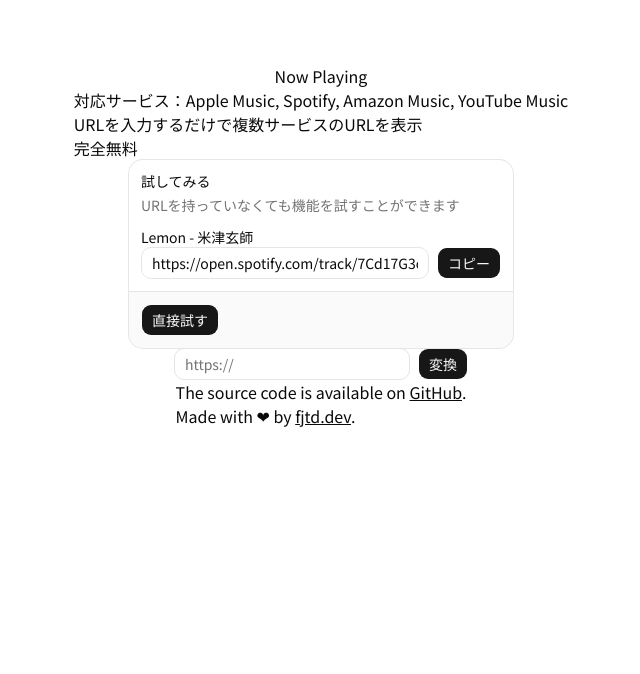
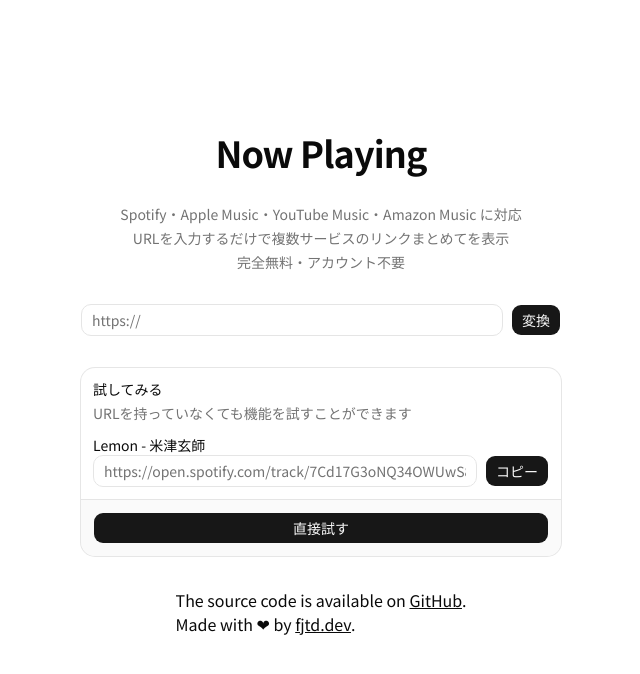
Before and after one commit to fjt-dev/nowplaying, a Next.js app: page / in a window 1280 px wide. Shown: the top 674 px of the page, without its empty margins (319-959 px from the left). Built offline with nearby package versions, Linux system fonts and the light colour scheme.

Commit message:
feat: improve layout and styling

```diff
--- a/app/page.tsx
+++ b/app/page.tsx
@@ -7,11 +7,11 @@
 
 export default function Page() {
   return (
-    <main className="flex flex-col items-center min-h-screen px-4 py-16">
+    <main className="flex flex-col items-center justify-center min-h-screen px-4 gap-8 max-w-lg mx-auto w-full">
       <Hero />
       <ServiceInfo />
+      <UrlInput />
       <TryCard />
-      <UrlInput />
       <Footer />
       <Toaster />
     </main>
--- a/app/share/page.tsx
+++ b/app/share/page.tsx
@@ -1,4 +1,5 @@
 import { OdesliResponse } from '@/types/odesli';
+import NextImage from 'next/image';
 import SongCard from '@/components/SongCard';
 import PlayCard from '@/components/PlayCard';
 import ShareButton from '@/components/ShareButton';
@@ -27,10 +28,31 @@
   const entity = data.entitiesByUniqueId[data.entityUniqueId]; // 入力したメタデータを取り出し
 
   return (
-    <div>
-      <SongCard thumbnailUrl={entity.thumbnailUrl} title={entity.title} artistName={entity.artistName} />
-      <PlayCard linksByPlatform={data.linksByPlatform} />
-      <ShareButton title={entity.title} artistName={entity.artistName} pageUrl={data.pageUrl} />
+    <div className="relative min-h-screen overflow-hidden">
+      {entity.thumbnailUrl && (
+        <NextImage
+          src={entity.thumbnailUrl}
+          alt=""
+          fill
+          sizes="100vw"
+          className="object-cover scale-110 blur-2xl opacity-50"
+          aria-hidden="true"
+        />
+      )}
+      <div className="relative z-10 flex flex-col items-center gap-4 px-4 py-8 max-w-md mx-auto overflow-x-hidden">
+        <SongCard thumbnailUrl={entity.thumbnailUrl} title={entity.title} artistName={entity.artistName} />
+        <PlayCard linksByPlatform={data.linksByPlatform} />
+        <ShareButton title={entity.title} artistName={entity.artistName} pageUrl={data.pageUrl} />
+        <div className="flex flex-col items-center gap-2 text-sm text-muted-foreground">
+          <p>
+            Made with &#x2764; by{' '}
+            <a href="https://fjtd.dev" className="underline">
+              fjtd.dev
+            </a>
+            .
+          </p>
+        </div>
+      </div>
     </div>
   );
 }
--- a/components/Hero.tsx
+++ b/components/Hero.tsx
@@ -1,3 +1,7 @@
 export default function Hero() {
-  return <div>Now Playing</div>;
+  return (
+    <div className="flex flex-col items-center text-center gap-2">
+      <h1 className="text-4xl font-bold tracking-tight">Now Playing</h1>
+    </div>
+  );
 }
--- a/components/PlayCard.tsx
+++ b/components/PlayCard.tsx
@@ -5,7 +5,7 @@
 
 type Props = {
   linksByPlatform: OdesliResponse['linksByPlatform'];
-}
+};
 
 const SUPPORTED_PLATFORMS = [
   { id: 'spotify', label: 'Spotify', icon: siSpotify },
@@ -16,17 +16,17 @@
 
 export default function PlayCard({ linksByPlatform }: Props) {
   return (
-    <Card>
+    <Card className='w-full'>
       <CardHeader>
         <CardTitle>Play</CardTitle>
       </CardHeader>
-      <CardContent>
+      <CardContent className="flex flex-col gap-2">
         {SUPPORTED_PLATFORMS.map(({ id, label, icon }) => {
           const link = linksByPlatform[id]; // リンク情報の取り出し，存在しない場合：undefined
           if (!link) return null; // リンクが存在しない場合何も表示しない
           return (
             // リンクが存在する場合
-            <Button key={id} asChild variant="outline" className="">
+            <Button key={id} asChild variant="outline" className="w-full">
               <a href={link.url} target="_blank">
                 {icon && (
                   <svg role="img" viewBox="0 0 24 24" width={20} height={20} fill={`#${icon.hex}`}>
--- a/components/ServiceInfo.tsx
+++ b/components/ServiceInfo.tsx
@@ -1,11 +1,9 @@
 export default function ServiceInfo() {
   return (
-    <>
-      <ul>
-        <li>対応サービス：Apple Music, Spotify, Amazon Music, YouTube Music</li>
-        <li>URLを入力するだけで複数サービスのURLを表示</li>
-        <li>完全無料</li>
-      </ul>
-    </>
+    <div className="flex flex-col text-center gap-1 text-muted-foreground text-sm w-full">
+      <p>Spotify・Apple Music・YouTube Music・Amazon Music に対応</p>
+      <p>URLを入力するだけで複数サービスのリンクまとめてを表示</p>
+      <p>完全無料・アカウント不要</p>
+    </div>
   );
 }
--- a/components/ShareButton.tsx
+++ b/components/ShareButton.tsx
@@ -15,12 +15,12 @@
   const misskeyUrl = `https://misskey-hub.net/share/?text=${encodeURIComponent(shareText)}&visibility=public&localOnly=0`;
 
   return (
-    <Card>
+    <Card className="w-full">
       <CardHeader>
         <CardTitle>Share</CardTitle>
       </CardHeader>
-      <CardContent className="">
-        <Button asChild>
+      <CardContent className="flex flex-row gap-2">
+        <Button asChild variant="outline" className="flex-1">
           <a href={twitterUrl} target="_blank">
             <svg role="img" viewBox="0 0 24 24" width={20} height={20} fill={`#${siX.hex}`}>
               <path d={siX.path} />
@@ -28,7 +28,7 @@
             X (Twitter)
           </a>
         </Button>
-        <Button asChild>
+        <Button asChild variant="outline" className="flex-1">
           <a href={misskeyUrl} target="_blank">
             <svg role="img" viewBox="0 0 24 24" width={20} height={20} fill={`#${siMisskey.hex}`}>
               <path d={siMisskey.path} />
--- a/components/SongCard.tsx
+++ b/components/SongCard.tsx
@@ -1,5 +1,5 @@
 import NextImage from 'next/image';
-import { Card, CardDescription, CardHeader, CardTitle } from './ui/card';
+import { Card, CardContent } from './ui/card';
 
 type Props = {
   thumbnailUrl?: string;
@@ -9,12 +9,24 @@
 
 export default function SongCard({ thumbnailUrl, title, artistName }: Props) {
   return (
-    <Card className="relative mx-auto w-full max-w-sm pt-0">
-      <CardHeader>
-        {thumbnailUrl && <NextImage src={thumbnailUrl} alt={title ?? 'アルバムアート'} width={300} height={300} />}
-        <CardTitle>{title ?? 'タイトル不明'}</CardTitle>
-        <CardDescription>{artistName ?? 'アーティスト不明'}</CardDescription>
-      </CardHeader>
+    <Card className="w-full overflow-hidden pt-0">
+      {thumbnailUrl && (
+        <div className="relative w-full aspect-square">
+          <NextImage
+            src={thumbnailUrl}
+            alt={title ?? 'アルバムアート'}
+            fill
+            sizes="(max-width: 768px) 100vw, 448px"
+            className="object-cover"
+            loading="eager"
+            priority
+          />
+        </div>
+      )}
+      <CardContent className="p-4 pt-2">
+        <h2 className="font-bold text-lg">{title ?? 'タイトル不明'}</h2>
+        <p className="text-muted-foreground text-sm">{artistName ?? 'アーティスト不明'}</p>
+      </CardContent>
     </Card>
   );
 }
--- a/components/TryCard.tsx
+++ b/components/TryCard.tsx
@@ -21,7 +21,7 @@
   };
 
   return (
-    <Card size="sm" className="mx-auto w-full max-w-sm">
+    <Card size="sm" className="mx-auto w-full">
       <CardHeader>
         <CardTitle>試してみる</CardTitle>
         <CardDescription>URLを持っていなくても機能を試すことができます</CardDescription>
@@ -29,7 +29,7 @@
       <CardContent>
         <p>{SAMPLE_TITLE}</p>
         <div className="flex gap-2">
-          <Input readOnly value={SAMPLE_URL} />
+          <Input readOnly value={SAMPLE_URL} className="text-xs text-muted-foreground" />
           <Button
             onClick={() => {
               handleCopy();
@@ -41,7 +41,9 @@
         </div>
       </CardContent>
       <CardFooter>
-        <Button onClick={handleTry}>直接試す</Button>
+        <Button onClick={handleTry} className="w-full">
+          直接試す
+        </Button>
       </CardFooter>
     </Card>
   );
--- a/components/UrlInput.tsx
+++ b/components/UrlInput.tsx
@@ -26,7 +26,7 @@
   };
 
   return (
-    <div className="flex gap-2">
+    <div className="flex gap-2 w-full">
       <Input
         type="url"
         placeholder="https://"
```
